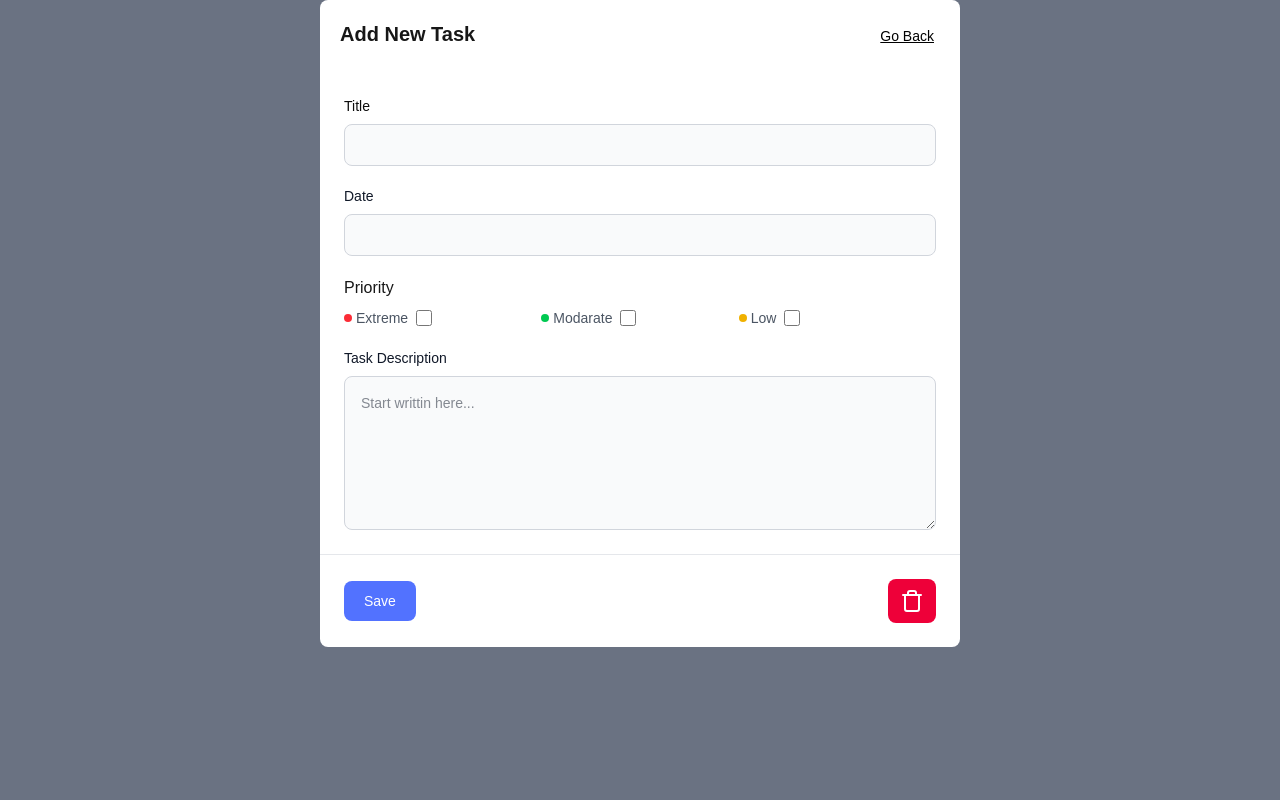
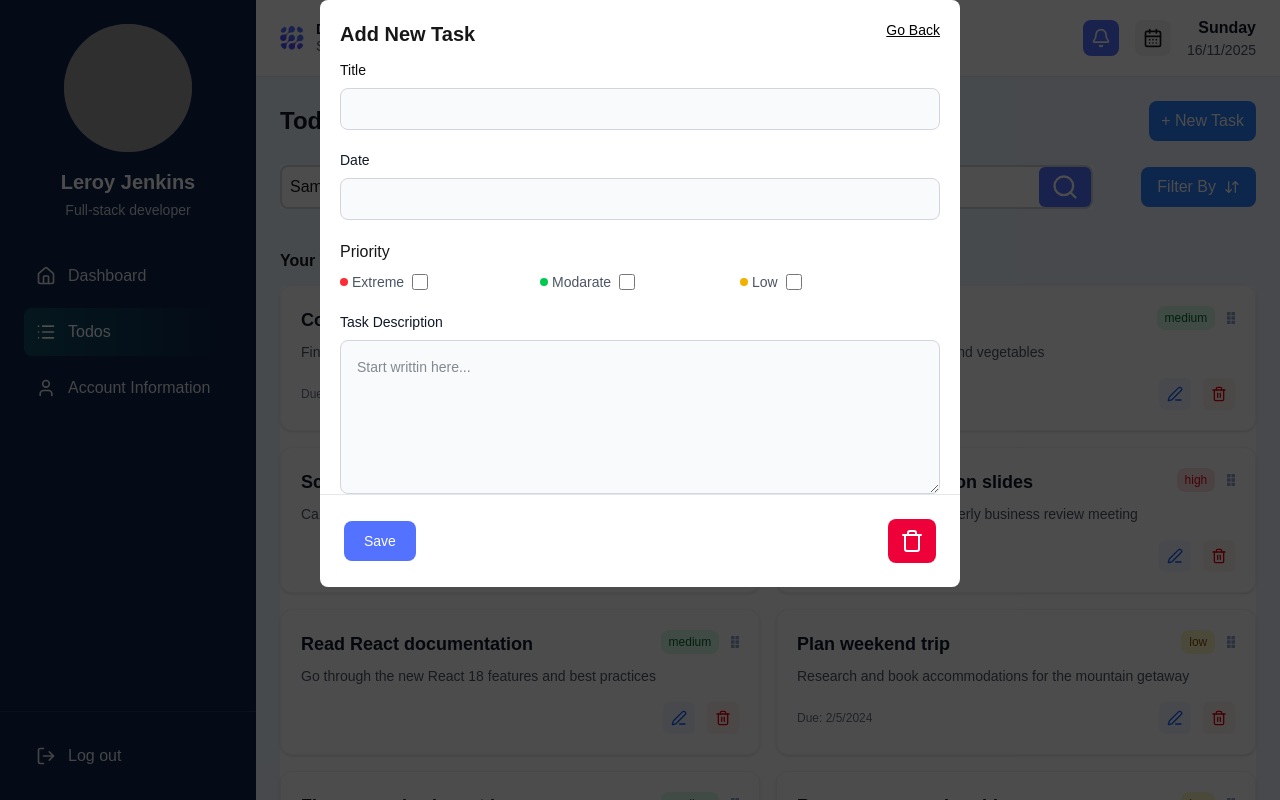
Before and after one commit to developerMohib/my-todo-app-pioneer, a Next.js app: page /dashboard/todos in a window 1280 px wide. Both pictures are taken after typing "Sample" into the empty fields and a click on the button "+ New Task". Built offline with nearby package versions, Linux system fonts and the light colour scheme; grey boxes are pictures that could not be loaded.

Commit message:
add todo page

```diff
--- a/src/app/dashboard/todos/page.tsx
+++ b/src/app/dashboard/todos/page.tsx
@@ -1,5 +1,5 @@
 "use client"
-import { ArrowDownUp, Search, Trash } from "lucide-react";
+import { ArrowDownUp, PenLine, Search, Trash, Trash2 } from "lucide-react";
 import Image from "next/image";
 import { useEffect, useRef, useState } from "react";
 
@@ -121,6 +121,17 @@ const TodoPage = () => {
     expiresIn10: false,
     expiresIn30: false
   });
+
+
+
+  const handleTodoEdit = async (id: string) => {
+    console.log('edit todo', id)
+  }
+  const handleTodoDelete = async (id: string) => {
+    console.log('delete todo', id)
+  }
+
+
   const handleFilterChange = (filterName: keyof typeof filters) => {
     setFilters(prev => ({
       ...prev,
@@ -140,6 +151,15 @@ const TodoPage = () => {
     return () => document.removeEventListener("mousedown", handleClickOutside);
   }, []);
 
+
+  if (initialTodos.length === 0) {
+    return (
+      <div className="flex flex-col items-center justify-center mt-10 bg-red-600 rounded-lg min-h-screen">
+        <Image src={"/icon-no-projects.png"} alt="No Todos Yet" width={400} height={400} className="h-40 w-auto" />
+        <p>No Todo Yet</p>
+      </div>
+    )
+  }
 
   return (
     <div>
@@ -199,71 +219,74 @@ const TodoPage = () => {
 
       </div>
 
-      <div className="mt-10 bg-white rounded-lg">
-        {initialTodos && initialTodos.length > 0 ? (
-          initialTodos.map((todo) => (
-            <div key={todo.id} className="p-4 hover:bg-gray-50 transition-colors">
-              <div className="flex items-center justify-between">
+      <h1 className="mt-10 mb-3 font-semibold">Your Task</h1>
+      <div className="bg-white rounded-lg">
+
+        <div className="grid grid-cols-1 md:grid-cols-2 gap-4">
+          {initialTodos && initialTodos.map((task) => (
+            <div
+              key={task.id}
+              className="p-5 rounded-xl bg-white shadow-sm border border-gray-100 hover:shadow-md transition"
+            >
+              <div className="flex items-start justify-between">
+                <h2 className="text-lg font-semibold text-gray-900">
+                  {task.title}
+                </h2>
+
+                {/* Priority Badge */}
+                <div className="flex items-center gap-3"><span className={`px-2 py-1 rounded-lg text-xs font-medium ${task.priority === 'high' ? 'text-red-600 bg-[#FEE2E2]' :
+                  task.priority === 'medium' ? 'bg-green-100 text-green-800' :
+                    'bg-yellow-100 text-yellow-800'
+                  }`}>
+                  {task.priority}
+                </span> <Image className="h-3 w-auto" src={"/grid4.png"} alt="Grid" width={40} height={40} /> </div>
+              </div>
+              <p className="text-sm text-gray-600 mt-2">{task.description}</p>
+
+              {/* Action Icons */}
+              <div className="flex items-center justify-between gap-3 mt-4">
+                <div > {task.dueDate && (
+                  <p className="text-xs text-gray-500">
+                    Due: {task.dueDate.toLocaleDateString()}
+                  </p>
+                )} </div>
                 <div className="flex items-center gap-3">
-                  <input
-                    type="checkbox"
-                    // onChange={}
-                    readOnly
-                    checked={todo.completed}
-                    className="w-4 h-4 rounded border-gray-300"
-                  />
-                  <div>
-                    <h3 className={`font-medium ${todo.completed ? 'line-through text-gray-500' : 'text-gray-900'}`}>
-                      {todo.title}
-                    </h3>
-                    <p className="text-sm text-gray-600">{todo.description}</p>
-                    {todo.dueDate && (
-                      <p className="text-xs text-gray-500">
-                        Due: {todo.dueDate.toLocaleDateString()}
-                      </p>
-                    )}
+                  <button onClick={() => handleTodoEdit(task.id)} className="p-2 rounded-md bg-blue-50 hover:bg-blue-100 transition">
+                    <PenLine size={16} className="text-blue-600" />
+                  </button>
+
+                  <button onClick={() => handleTodoDelete(task.id)} className="p-2 rounded-md bg-red-50 hover:bg-red-100 transition">
+                    <Trash2 size={16} className="text-red-600" />
+                  </button>
                 </div>
               </div>
-                <span className={`px-2 py-1 rounded-full text-xs font-medium ${todo.priority === 'high' ? 'bg-red-100 text-red-800' :
-                  todo.priority === 'medium' ? 'bg-yellow-100 text-yellow-800' :
-                    'bg-green-100 text-green-800'
-                  }`}>
-                  {todo.priority}
-                </span>
+            </div>
+          ))}
         </div>
       </div>
-          ))
-        ) : (
-          <div className="flex flex-col items-center justify-center mt-10 bg-white rounded-lg min-h-screen">
-            <Image src={"/icon-no-projects.png"} alt="No Todos Yet" width={400} height={400} className="h-40 w-auto" />
-            <p>No Todo Yet</p>
-          </div>
-        )}
-      </div>
 
-      <div ref={dropdownRef}>
       {/* Modal */}
       {openModal && (
         <div
-            className="fixed inset-0 z-50 w-1/2 mx-auto"
+          className="fixed inset-0 z-50 w-1/2 mx-auto justify-center"
           role="dialog"
           aria-modal="true"
         >
           {/* Overlay */}
           <div
             onClick={() => setOpenModal(!openModal)}
-              className="fixed inset-0 bg-gray-500 bg-opacity-20 transition-opacity"
+            className="fixed inset-0 bg-black/70 transition-opacity"
           />
           <div className="bg-white rounded-lg relative">
-              <div className="flex items-start justify-between p-5">
+            <div className="flex items-start justify-between p-5 pb-3">
               <h3 className="text-xl font-semibold">
                 Add New Task
               </h3>
-                <button onClick={() => setOpenModal(false)} type="button" className="text-[#000000] bg-transparent hover:text-gray-900 rounded-lg text-sm p-1.5 ml-auto inline-flex items-center underline" data-modal-toggle="product-modal">
+              <button onClick={() => setOpenModal(false)} type="button" className="text-[#000000] bg-transparent hover:text-gray-900 rounded-lg text-sm ml-auto inline-flex items-center underline" data-modal-toggle="product-modal">
                 Go Back
               </button>
             </div>
-              <div className="p-6 space-y-6">
+            <div className="px-5 space-y-6">
               <form action="#">
                 <div className="">
                   <label htmlFor="product-name" className="text-sm font-medium text-[#0C0C0C] block mb-2">Title</label>
@@ -283,21 +306,21 @@ const TodoPage = () => {
                       <label htmlFor="terms" className="mr-2 block text-sm text-[#4B5563]">
                         Extreme
                       </label>
-                        <input id="terms" name="terms" type="checkbox" required className="h-4 w-4 text-blue-500 focus:ring-blue-500 border-gray-300 rounded" />
+                      <input id="priority-extreme" name="terms" type="checkbox" required className="h-4 w-4 text-blue-500 focus:ring-blue-500 border-gray-300 rounded" />
                     </div>
                     <div className="flex items-center">
                       <span className="w-2 h-2 bg-green-500 rounded-full mr-1"></span>
                       <label htmlFor="terms" className="mr-2 block text-sm text-[#4B5563]">
                         Modarate
                       </label>
-                        <input id="terms" name="terms" type="checkbox" required className="h-4 w-4 text-blue-500 focus:ring-blue-500 border-gray-300 rounded" />
+                      <input id="priority-modarate" name="terms" type="checkbox" required className="h-4 w-4 text-blue-500 focus:ring-blue-500 border-gray-300 rounded" />
                     </div>
                     <div className="flex items-center">
                       <span className="w-2 h-2 bg-yellow-500 rounded-full mr-1"></span>
                       <label htmlFor="terms" className="mr-2 block text-sm text-[#4B5563]">
                         Low
                       </label>
-                        <input id="terms" name="terms" type="checkbox" required className="h-4 w-4 text-blue-500 focus:ring-blue-500 border-gray-300 rounded" />
+                      <input id="priority-low" name="terms" type="checkbox" required className="h-4 w-4 text-blue-500 focus:ring-blue-500 border-gray-300 rounded" />
                     </div>
                   </div>
                 </div>
@@ -310,7 +333,7 @@ const TodoPage = () => {
             </div>
             <div className="p-6 border-t border-gray-200 rounded-b flex justify-between items-center">
               <button className="text-white bg-[#5272FF] hover:bg-cyan-700 font-medium rounded-lg text-sm px-5 py-2.5 text-center" type="submit">Save</button>
-                <button className="text-white bg-[#EE0039] hover:bg-red-600 font-medium rounded-lg text-sm px-3 py-2.5 text-center" type="submit">
+              <button onClick={() => setOpenModal(false)} className="text-white bg-[#EE0039] hover:bg-red-600 font-medium rounded-lg text-sm px-3 py-2.5 text-center" type="submit">
                 <Trash />
               </button>
             </div>
@@ -318,12 +341,6 @@ const TodoPage = () => {
         </div>
       )}
     </div>
-
-
-
-
-
-    </div>
   );
 };
 
```
Also changed, not shown: public/grid4.png (added). Lines whose indentation alone changed are shown as unchanged.
